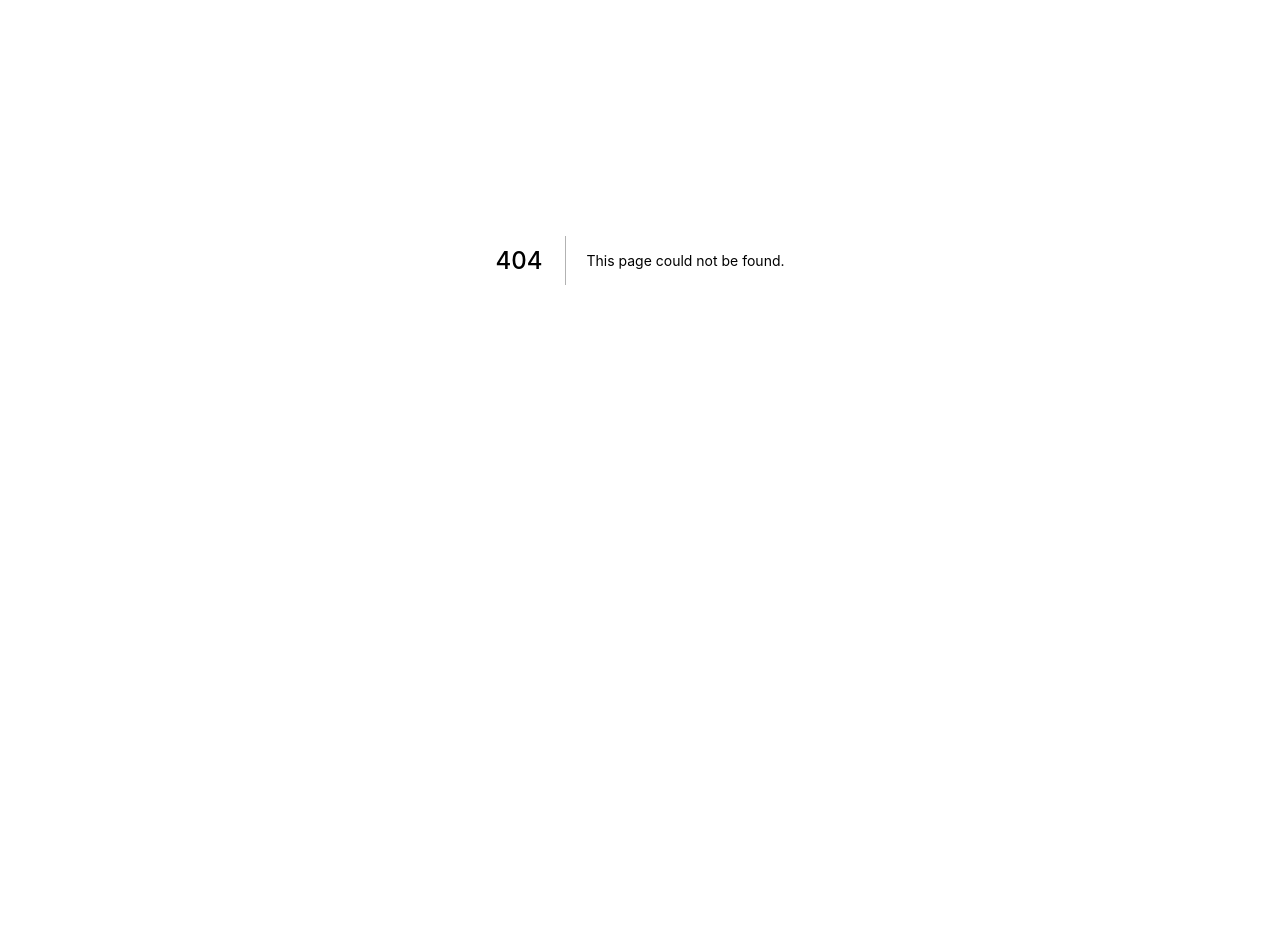
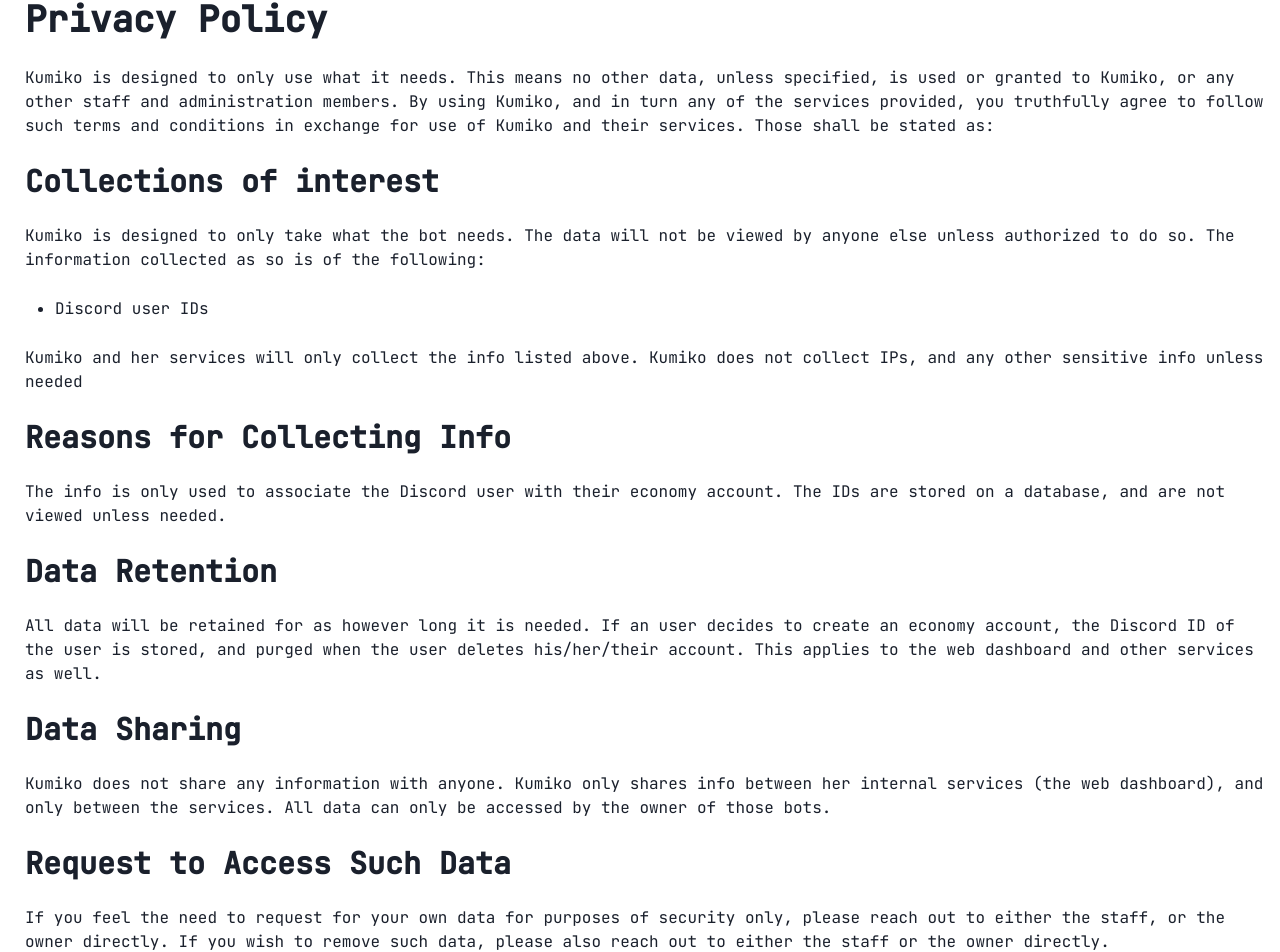
Before and after one commit to No767/Kumiko-Site, a Next.js app in the folder kumiko-next/: page /privacy-policy in a window 1280 px wide. Before the commit this address had no page. Shown: the part 140-1092 px from the top of the page. Before the commit the page ends 800 px from the top, so only its background shows below. Built offline with nearby package versions, Linux system fonts and the light colour scheme.

Commit message:
Add Privacy Policy Page

```diff
--- /dev/null
+++ b/kumiko-next/pages/privacy-policy/index.tsx
@@ -0,0 +1,16 @@
+import type { NextPage } from "next";
+import { NavBarMain } from "../../shared/shared-components/navbar";
+import { PrivacyPolicyBody } from "../../shared/privacy-policy-components/body";
+import { IndexFooter } from "../../shared/shared-components/footer";
+
+const PrivacyPolicy: NextPage = () => {
+  return (
+    <div>
+      <NavBarMain />
+      <PrivacyPolicyBody />
+      <IndexFooter />
+    </div>
+  );
+};
+
+export default PrivacyPolicy;
--- /dev/null
+++ b/kumiko-next/shared/privacy-policy-components/body.tsx
@@ -0,0 +1,85 @@
+import { FC } from "react";
+import {
+  Text,
+  Heading,
+  Container,
+  ListItem,
+  UnorderedList,
+} from "@chakra-ui/react";
+
+export const PrivacyPolicyBody: FC = () => {
+  return (
+    <>
+      <Container maxW="100%" ps={25} pt={50}>
+        <Heading>Privacy Policy</Heading>
+        <Text pt={25}>
+          Kumiko is designed to only use what it needs. This means no other
+          data, unless specified, is used or granted to Kumiko, or any other
+          staff and administration members. By using Kumiko, and in turn any of
+          the services provided, you truthfully agree to follow such terms and
+          conditions in exchange for use of Kumiko and their services. Those
+          shall be stated as:
+        </Text>
+        <Heading as="h2" size="lg" pt={25}>
+          Collections of interest
+        </Heading>
+        <Text pt={25}>
+          Kumiko is designed to only take what the bot needs. The data will not
+          be viewed by anyone else unless authorized to do so. The information
+          collected as so is of the following:
+        </Text>
+        <UnorderedList mx={30} pt={25} spacing={15}>
+          <ListItem>Discord user IDs</ListItem>
+        </UnorderedList>
+        <Text pt={25}>
+          Kumiko and her services will only collect the info listed above.
+          Kumiko does not collect IPs, and any other sensitive info unless
+          needed
+        </Text>
+        <Heading as="h2" size="lg" pt={25}>
+          Reasons for Collecting Info
+        </Heading>
+        <Text pt={25}>
+          The info is only used to associate the Discord user with their economy
+          account. The IDs are stored on a database, and are not viewed unless
+          needed.
+        </Text>
+        <Heading as="h2" size="lg" pt={25}>
+          Data Retention
+        </Heading>
+        <Text pt={25}>
+          All data will be retained for as however long it is needed. If an user
+          decides to create an economy account, the Discord ID of the user is
+          stored, and purged when the user deletes his/her/their account. This
+          applies to the web dashboard and other services as well.
+        </Text>
+        <Heading as="h2" size="lg" pt={25}>
+          Data Sharing
+        </Heading>
+        <Text pt={25}>
+          Kumiko does not share any information with anyone. Kumiko only shares
+          info between her internal services (the web dashboard), and only
+          between the services. All data can only be accessed by the owner of
+          those bots.
+        </Text>
+        <Heading as="h2" size="lg" pt={25}>
+          Request to Access Such Data
+        </Heading>
+        <Text pt={25}>
+          If you feel the need to request for your own data for purposes of
+          security only, please reach out to either the staff, or the owner
+          directly. If you wish to remove such data, please also reach out to
+          either the staff or the owner directly.
+        </Text>
+        <Heading as="h2" size="lg" pt={25}>
+          Changes to this Policy
+        </Heading>
+        <Text pt={25}>
+          The staff and the owner reserves the right to change this policy at
+          any time. Any changes will be posted on the Discord server, and will
+          be reflected on this page.
+        </Text>
+      </Container>
+    </>
+  );
+};
```
Also changed, not shown: 1 other file (tests, documents, lock files or other folders).
